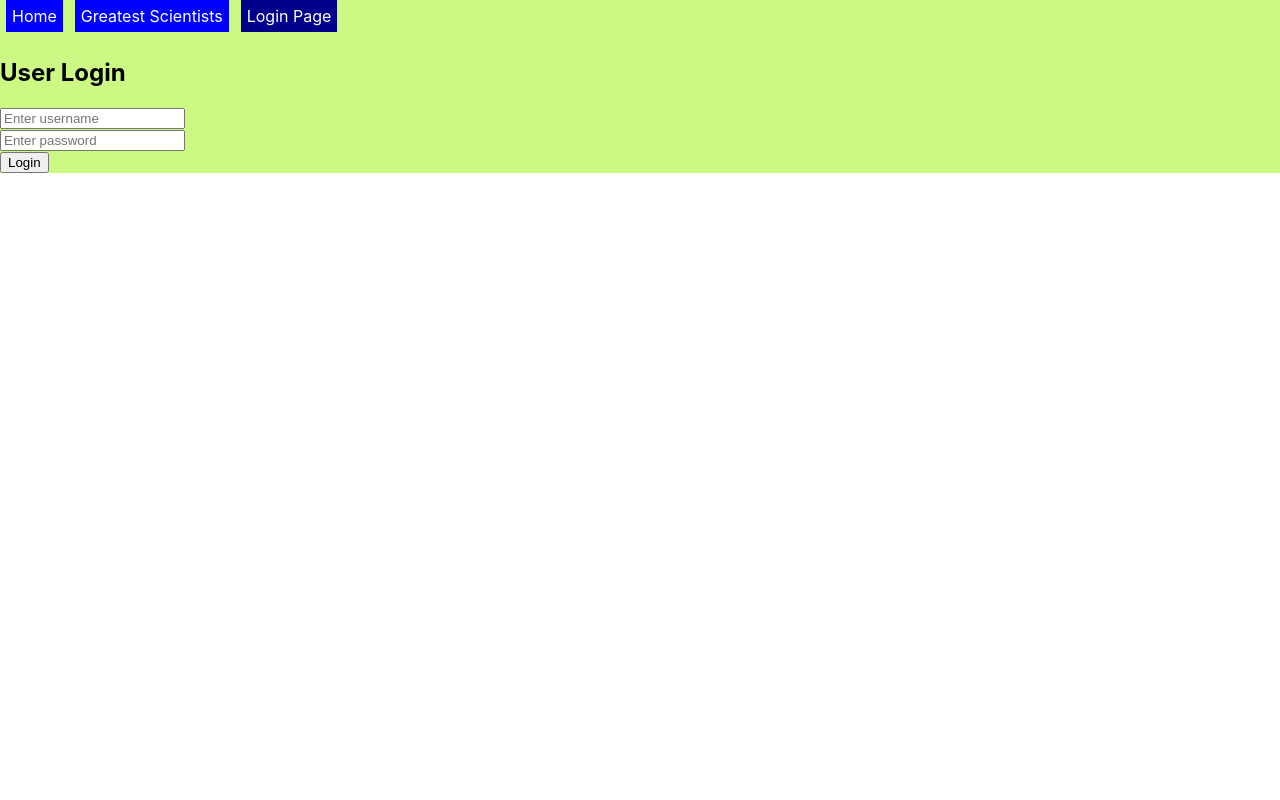
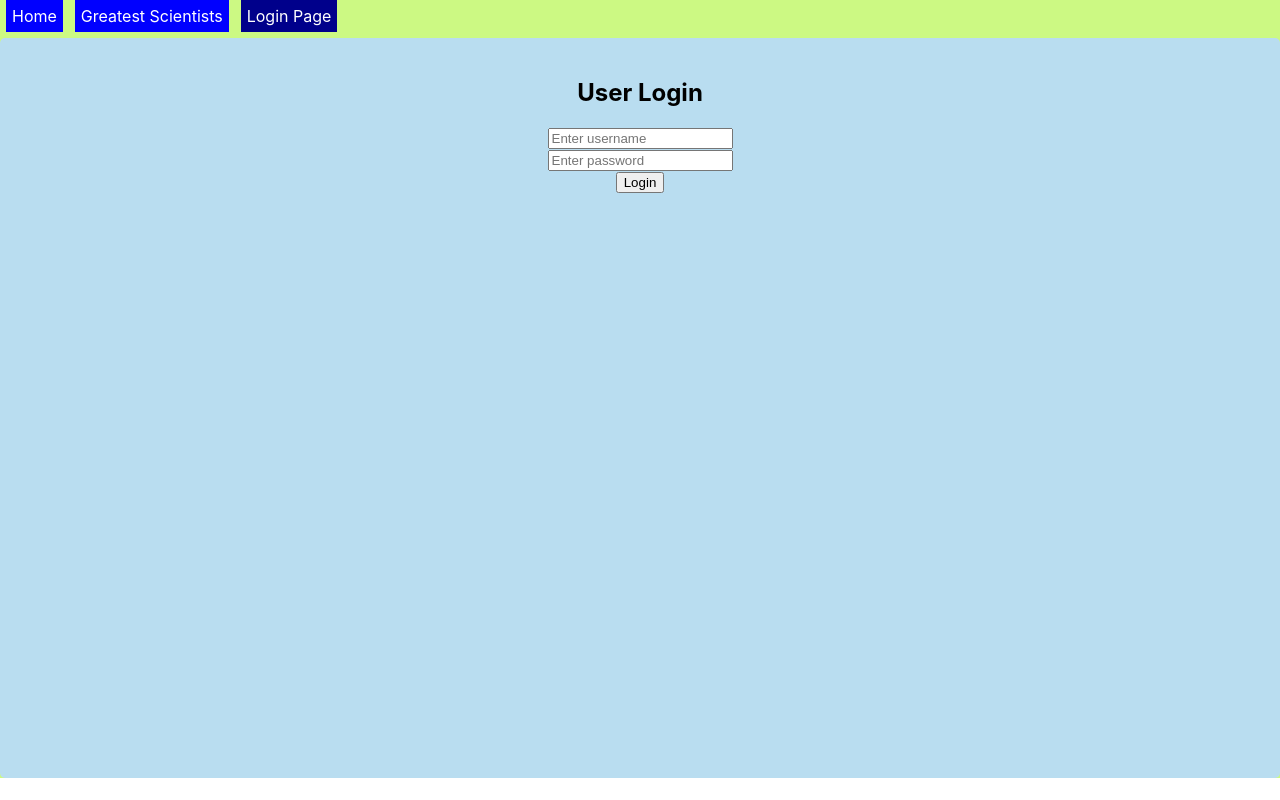
Before and after one commit to jbigishiro/phase-2-project-greatest-scientists, a React (Create React App) app: page /login in a window 1280 px wide. Built offline with nearby package versions, Linux system fonts and the light colour scheme; data requests are answered from the project's data file.

Commit message:
add some style code on login.js and index.css

```diff
--- a/src/components/Admin.js
+++ b/src/components/Admin.js
@@ -5,7 +5,6 @@ import DeleteScientist from "../data/DeleteScientist";
 function Admin() {
   return (
     <div>
-      <h2>Administor Page</h2>
       <DeleteScientist />
       <AddScientist />
     </div>
--- a/src/components/Login.js
+++ b/src/components/Login.js
@@ -48,7 +48,7 @@ export default function Login() {
   };
 
   return (
-    <div>
+    <div className="login">
       <h2>User Login</h2>
       <p style={{ color: "red" }}>{errorMessage}</p>
       <form onSubmit={handleSubmit}>
--- a/src/index.css
+++ b/src/index.css
@@ -12,8 +12,15 @@ code {
     monospace;
 }
 
+html, body {
+      height: 100%;
+      margin: 0;
+      padding: 0;
+    }
+
 .body {
   background: rgb(204, 249, 131);
+  height: 100%;
 }
 
 .home {
@@ -39,3 +46,13 @@ code {
   height: 100%;
   border: solid rgb(237, 216, 216);
 }
+
+
+.login {
+   background: rgb(185, 221, 240);
+  height: 700px;
+  width: max;
+  padding: 20px;
+  border-radius: 5px;
+  text-align: center;
+}
```
